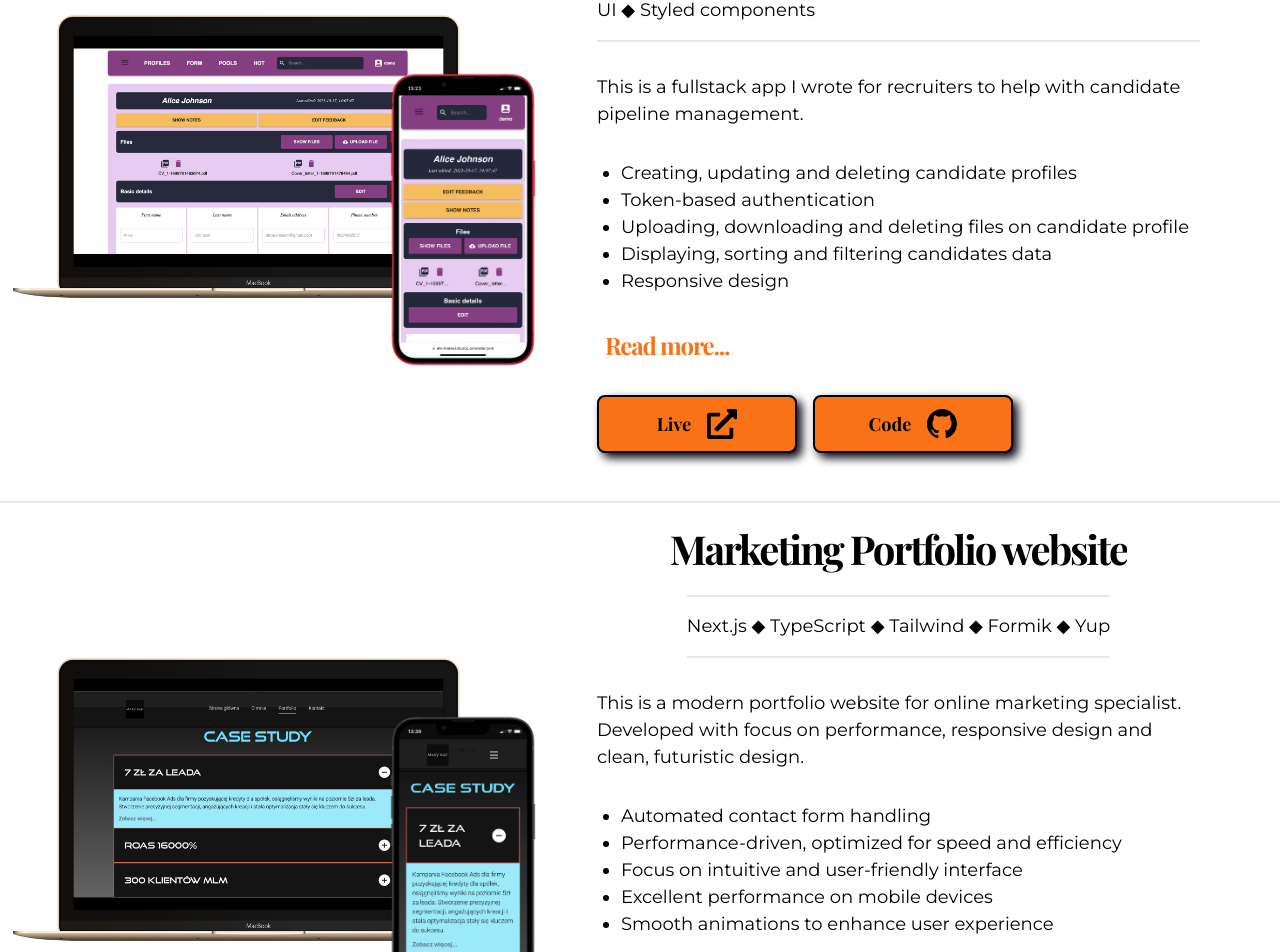
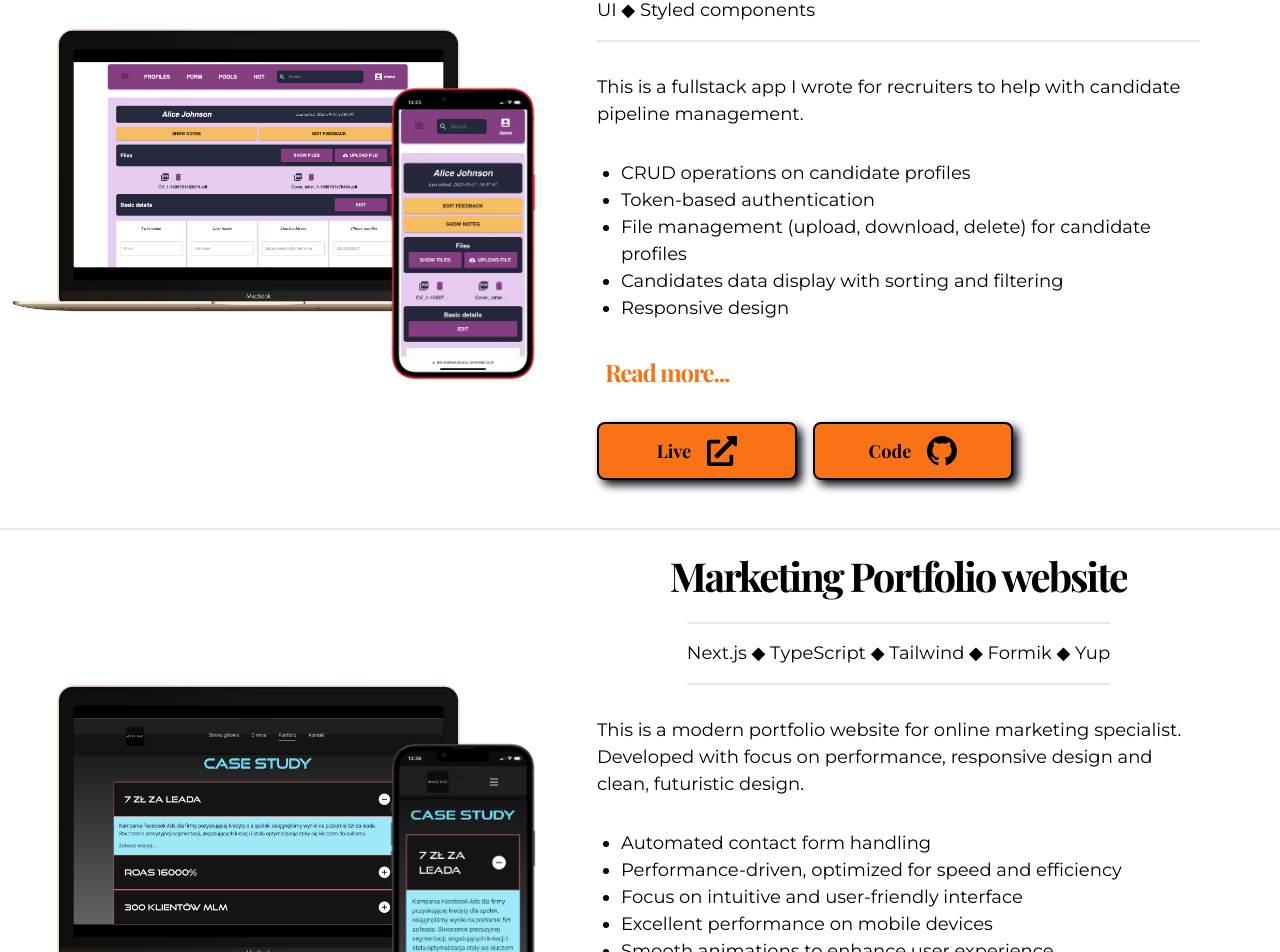
Before and after one commit to MateuszKuruc/developer-portfolio, a Next.js app in the folder developer-portfolio-site/: page / in a window 1280 px wide. Shown: the part 1745-2697 px from the top of the page. Built offline with nearby package versions, Linux system fonts and the light colour scheme; a web font is replaced by a local one.

Commit message:
ats description update

```diff
--- a/developer-portfolio-site/src/app/components/landing-page-components/Projects.tsx
+++ b/developer-portfolio-site/src/app/components/landing-page-components/Projects.tsx
@@ -51,9 +51,7 @@ const Projects = () => {
 
             <ul className="list-disc regular-18 p-2 md:p-0">
               <Reveal>
-                <li className="ml-6">
-                  Creating, updating and deleting candidate profiles
-                </li>
+                <li className="ml-6">CRUD operations on candidate profiles</li>
               </Reveal>
               <Reveal>
                 <li className="ml-6">Token-based authentication</li>
@@ -61,12 +59,13 @@ const Projects = () => {
 
               <Reveal>
                 <li className="ml-6">
-                  Uploading, downloading and deleting files on candidate profile
+                  File management (upload, download, delete) for candidate
+                  profiles
                 </li>
               </Reveal>
               <Reveal>
                 <li className="ml-6">
-                  Displaying, sorting and filtering candidates data
+                  Candidates data display with sorting and filtering
                 </li>
               </Reveal>
               <Reveal>
```
